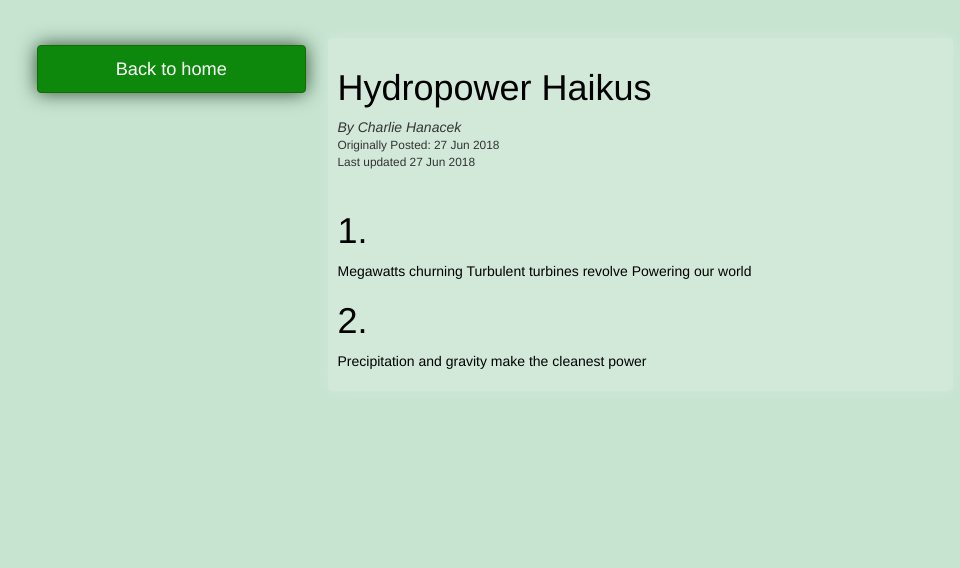
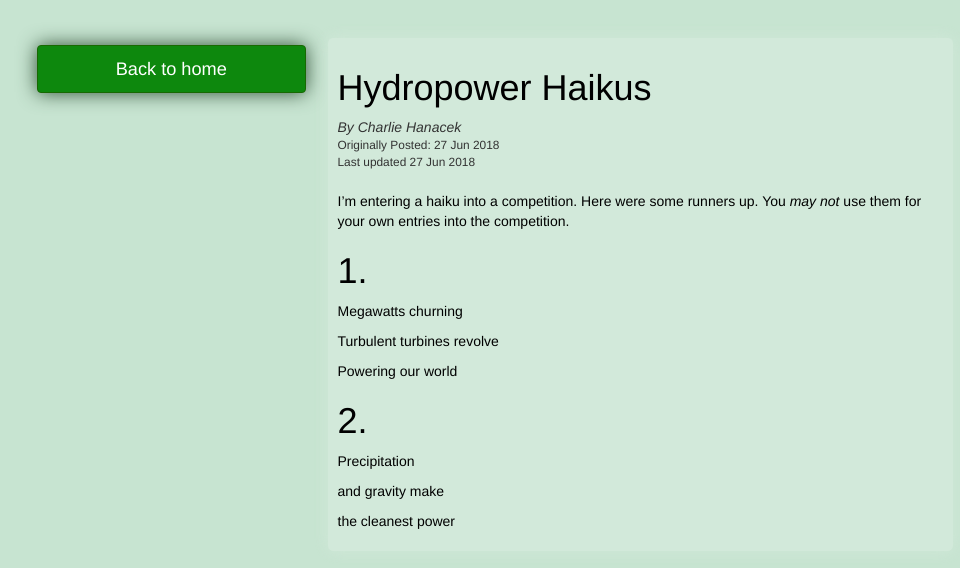
Before and after one commit to czhanacek/website, a Jekyll site: the page built from _posts/2018-6-27-hydropower-haikus.md, in a window 1280 px wide. Shown: the top 568 px of the page, without its empty margins (0-960 px from the left). Built offline with Jekyll 4.4.1, drawn with Linux system fonts in a browser that asks for light colours.

Commit message:
fixed formatting and added disclaimer

```diff
--- a/_posts/2018-6-27-hydropower-haikus.md
+++ b/_posts/2018-6-27-hydropower-haikus.md
@@ -3,14 +3,21 @@ layout: post
 last-updated: 2018-6-27
 title: Hydropower Haikus
 ---
+I'm entering a haiku into a competition. Here were some runners up. You *may not* use them for your own entries into the competition.
+
+
 # 1.
 
 Megawatts churning
+
 Turbulent turbines revolve
+
 Powering our world
 
 # 2.
 
 Precipitation
+
 and gravity make
+
 the cleanest power
```
